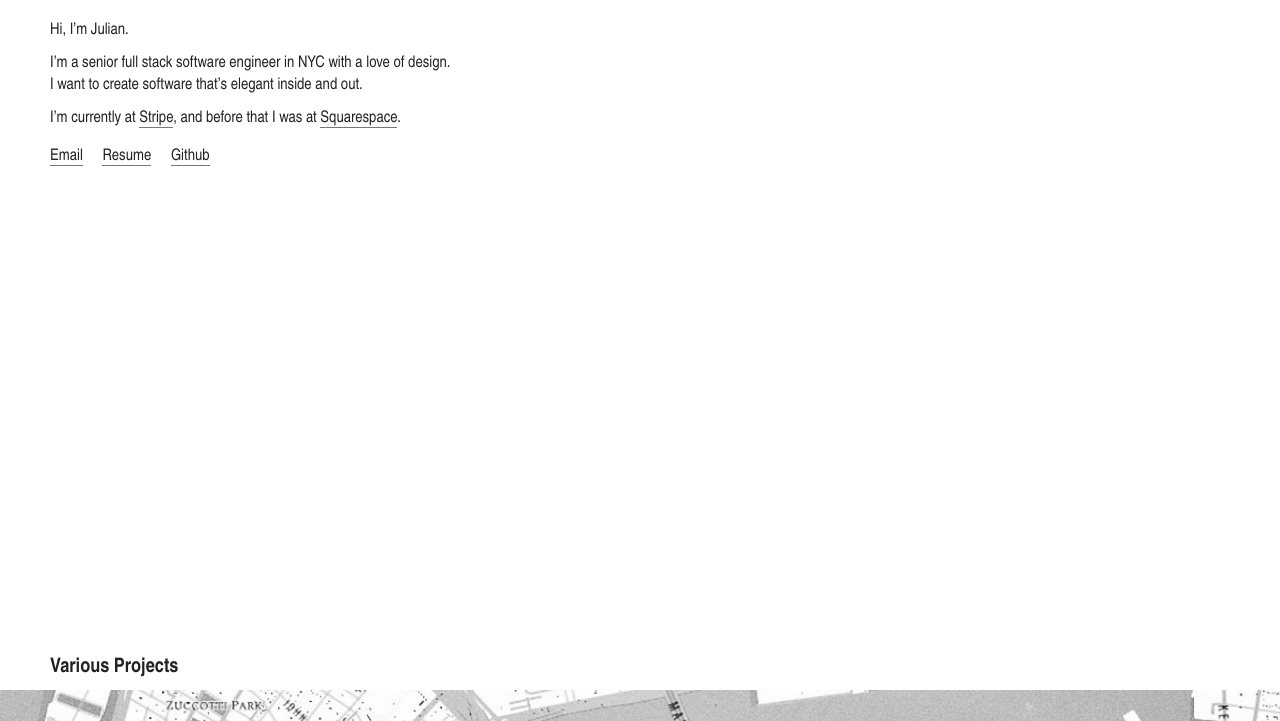
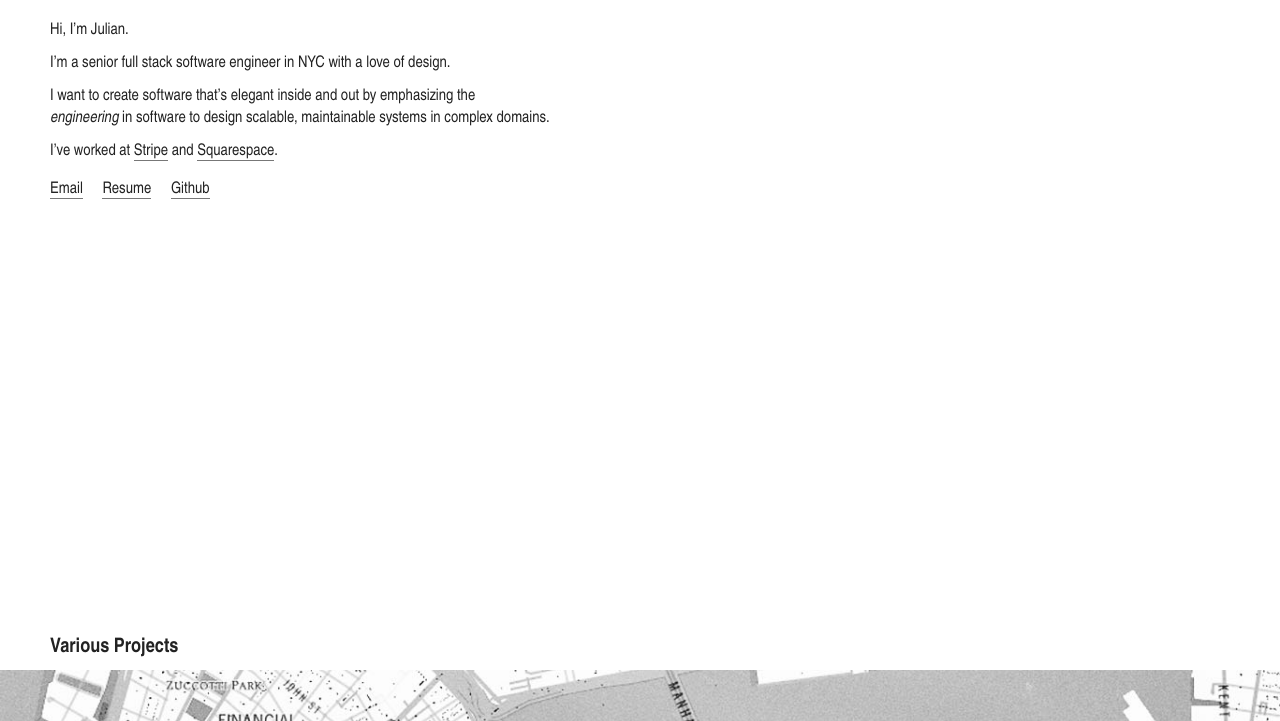
Before and after one commit to jboolean/julianboilendotcom, a plain HTML site: page index.html in a window 1280 px wide. Shown: the part 79-800 px from the top of the page. Drawn offline with Linux system fonts and the light colour scheme; a web font is replaced by a local one.

Commit message:
Updates after leaving Stripe (#5)
* Update resume with Stripe work

* Front page copy updates

```diff
--- a/index.css
+++ b/index.css
@@ -41,7 +41,7 @@ section {
 }
 
 .intro {
-  min-height: calc(100vh - 94px - 70px);
+  min-height: calc(100vh - 94px - 90px);
 }
 
 a {
--- a/index.html
+++ b/index.html
@@ -30,13 +30,15 @@
       <p>
         I&rsquo;m a senior full stack software engineer
         in&nbspNYC&nbsp;with&nbsp;a&nbsp;love&nbsp;of&nbsp;design.<br />
-        I want to create software that&rsquo;s
-        elegant&nbsp;inside&nbsp;and&nbsp;out.<br />
       </p>
       <p>
-        I&rsquo;m currently at
-        <a href="http://stripe.com" target="_blank">Stripe</a>, and before
-        that I was at
+        I want to create software that&rsquo;s
+        elegant&nbsp;inside&nbsp;and&nbsp;out by emphasizing the</br> <em>engineering</em> in software to design scalable,
+        maintainable systems in complex domains.
+      </p>
+      <p>
+        I&rsquo;ve worked at
+        <a href="http://stripe.com" target="_blank">Stripe</a> and
         <a href="https://squarespace.com" target="_blank">Squarespace</a>.
       </p>
 
@@ -178,8 +180,7 @@
         </div>
 
         <p>
-          Also, I love wandering NYC, shooting film, electing Democrats, grid
-          systems, and grey.<br />
+          Also, I love wandering NYC, figure skating, shooting film, and old movies.
         </p>
       </div>
     </section>
```
Also changed, not shown: 1 other file.
